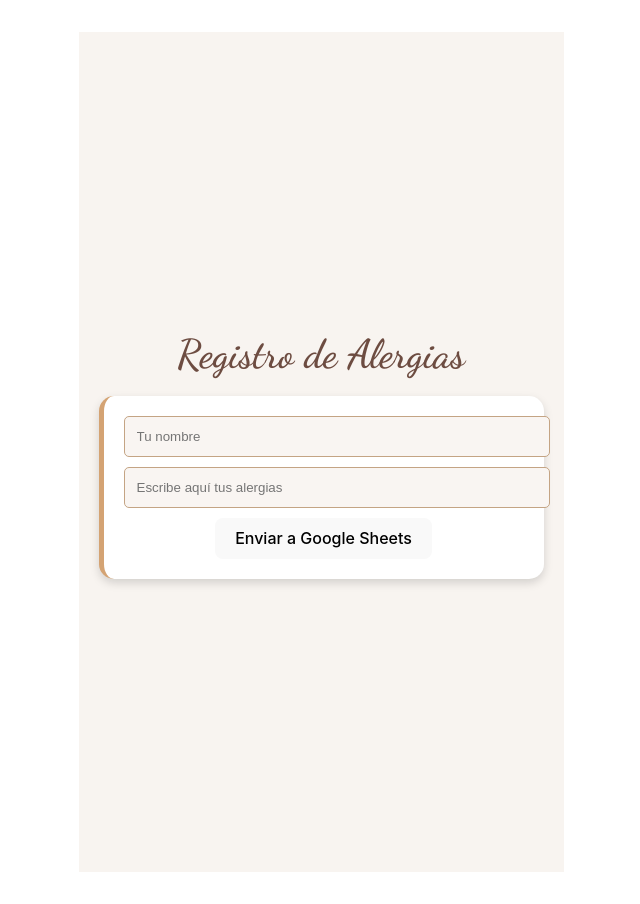
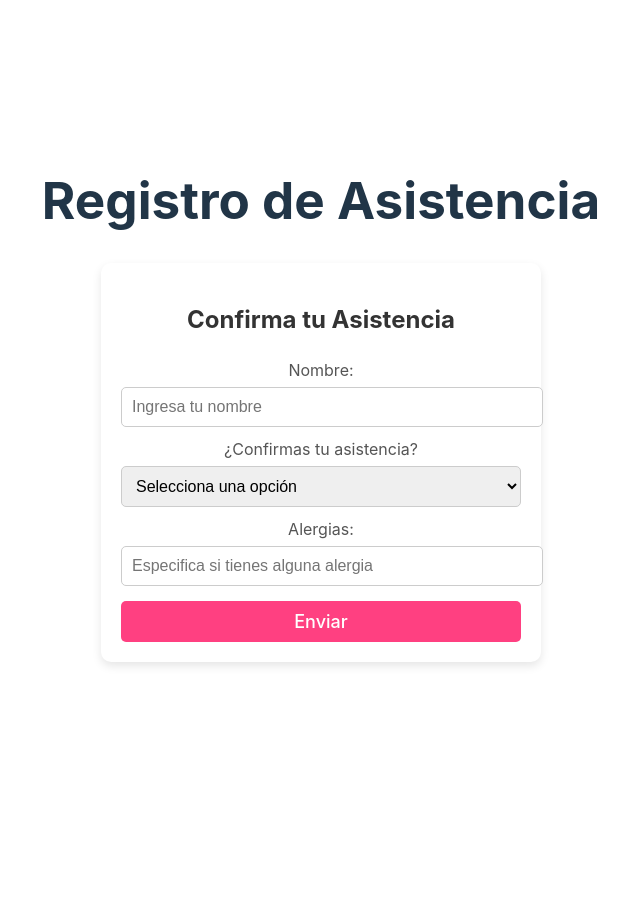
Before and after one commit to CristopherVanegas/BodaNicoleRo, a React (Vite) app in the folder boda_nicole_ro/: page / in a window 1280 px wide. Shown: the whole page, without its empty margins (319-959 px from the left). After the commit the page ends 800 px from the top, so only its background shows below. Built offline with nearby package versions, Linux system fonts and the light colour scheme.

Commit message:
Implementación con axios para enviar a google sheet

```diff
--- a/boda_nicole_ro/src/App.jsx
+++ b/boda_nicole_ro/src/App.jsx
@@ -1,9 +1,10 @@
-import { WeddingPage } from './WeddingPage/WeddingPage'
+import WeddingPage from "./components/WeddingPage/WeddingPage";
 import './App.css'
 
 function App() {
   return (
     <>
+      <h1>Registro de Asistencia</h1>
       <WeddingPage />
     </>
   )
--- a/boda_nicole_ro/src/WeddingPage/WeddingPage.jsx
+++ /dev/null
@@ -1,65 +0,0 @@
-import React, { useState } from "react";
-import styles from "./WeddingPage.module.css";
-
-export const WeddingPage = () => {
-  const [name, setName] = useState("");
-  const [allergy, setAllergy] = useState("");
-
-  const webhookUrl = "https://script.google.com/macros/s/AKfycbxOJnnOIMGGgkwe-ccNhlmnavRN01ydj60TDj8U79HlUhpWjdZ5IjuS9nATS4Z5DFPP/exec"; // Pega tu URL del webhook aquí
-
-  const sendToGoogleSheets = async () => {
-    if (!name || !allergy) {
-      alert("Por favor ingresa tu nombre y alergias antes de enviar.");
-      return;
-    }
-    try {
-      const response = await fetch(webhookUrl, {
-        method: "POST",
-        headers: {
-          "Content-Type": "application/json",
-        },
-        mode: "cors",  // 🔹 Se añade esto para evitar el error CORS
-        body: JSON.stringify({ name, allergy }),
-      });
-
-      if (!response.ok) {
-        throw new Error(`Error en la solicitud: ${response.status} ${response.statusText}`);
-      }
-
-      alert("Datos enviados correctamente a Google Sheets.");
-    } catch (error) {
-      console.error("Error en la solicitud a Google Sheets:", error);
-      alert(`Error al enviar datos: ${error.message}. Revisa la consola para más detalles.`);
-    }
-  };
-
-
-
-  return (
-    <div className={styles.container}>
-      <h1 className={styles.title}>Registro de Alergias</h1>
-
-      <div className={styles.card}>
-        <input
-          type="text"
-          placeholder="Tu nombre"
-          value={name}
-          onChange={(e) => setName(e.target.value)}
-          className={styles.input}
-        />
-        <input
-          type="text"
-          placeholder="Escribe aquí tus alergias"
-          value={allergy}
-          onChange={(e) => setAllergy(e.target.value)}
-          className={styles.input}
-        />
-        <button onClick={sendToGoogleSheets} className={styles.button}>
-          Enviar a Google Sheets
-        </button>
-      </div>
-    </div>
-  );
-};
-
-export default WeddingPage;
--- a/boda_nicole_ro/src/WeddingPage/WeddingPage.module.css
+++ /dev/null
@@ -1,76 +0,0 @@
-.container {
-  min-height: 100vh;
-  display: flex;
-  flex-direction: column;
-  align-items: center;
-  justify-content: center;
-  background-color: #f8f4f0; /* Fondo más elegante */
-  padding: 20px;
-}
-
-.title {
-  font-size: 2.5rem;
-  font-weight: bold;
-  text-align: center;
-  margin-bottom: 20px;
-  font-family: "Dancing Script", cursive;
-  color: #6d4c41;
-}
-
-.card {
-  background: white;
-  padding: 20px;
-  border-radius: 15px;
-  box-shadow: 0 4px 10px rgba(0, 0, 0, 0.15);
-  width: 100%;
-  max-width: 400px;
-  margin-bottom: 20px;
-  border-left: 5px solid #d4a373;
-}
-
-.subtitle {
-  font-size: 1.5rem;
-  font-weight: 600;
-  margin-bottom: 10px;
-  color: #6d4c41;
-}
-
-.input {
-  width: 100%;
-  padding: 12px;
-  margin-bottom: 10px;
-  border: 1px solid #c4a484;
-  border-radius: 5px;
-  background-color: #f9f5f2;
-  color: black;
-}
-
-.buttonGreen {
-  width: 100%;
-  background-color: #4caf50;
-  color: white;
-  padding: 12px;
-  border: none;
-  border-radius: 5px;
-  cursor: pointer;
-  font-size: 1.1rem;
-}
-
-.buttonGreen:hover {
-  background-color: #388e3c;
-}
-
-.buttonRed {
-  width: 100%;
-  background-color: #d32f2f;
-  color: white;
-  padding: 12px;
-  border: none;
-  border-radius: 5px;
-  cursor: pointer;
-  font-size: 1.1rem;
-}
-
-.buttonRed:hover {
-  background-color: #b71c1c;
-}
--- /dev/null
+++ b/boda_nicole_ro/src/components/WeddingPage/WeddingPage.jsx
@@ -0,0 +1,75 @@
+import { useState } from "react";
+import axios from "axios";
+import styles from "./WeddingPage.module.css"; // Importar CSS Module
+
+const WeddingPage = () => {
+  const [formData, setFormData] = useState({
+    nombre: "",
+    confirmaAsistencia: "",
+    alergias: "",
+  });
+
+  const [mensaje, setMensaje] = useState("");
+
+  const handleChange = (e) => {
+    setFormData({ ...formData, [e.target.name]: e.target.value });
+  };
+
+  const handleSubmit = async (e) => {
+    e.preventDefault();
+    const scriptURL = "https://script.google.com/macros/s/AKfycbwo3Xoqeu_ZEYjT9wsQj1YupIToLFYWt2aRnuCwktkTzZB-6XcRXOXCmB1qRrx-D1gB/exec"; // Reemplaza con tu URL de Google Apps Script
+
+    try {
+      axios.post(scriptURL, formData, {
+        headers: {
+          "Content-Type": "application/json"
+        }
+      })
+      setMensaje("✅ Datos enviados correctamente.");
+      setFormData({ nombre: "", confirmaAsistencia: "", alergias: "" });
+    } catch (error) {
+      console.error("Error al enviar los datos", error);
+      setMensaje("❌ Hubo un error al enviar los datos.");
+    }
+  };
+
+  return (
+    <div className={styles.container}>
+      <h2 className={styles.title}>Confirma tu Asistencia</h2>
+      <form onSubmit={handleSubmit} className={styles.form}>
+        <label className={styles.label}>Nombre:</label>
+        <input
+          type="text"
+          name="nombre"
+          placeholder="Ingresa tu nombre"
+          value={formData.nombre}
+          onChange={handleChange}
+          required
+          className={styles.input}
+        />
+
+        <label className={styles.label}>¿Confirmas tu asistencia?</label>
+        <select name="confirmaAsistencia" value={formData.confirmaAsistencia} onChange={handleChange} required className={styles.input}>
+          <option value="">Selecciona una opción</option>
+          <option value="Sí">Sí</option>
+          <option value="No">No</option>
+        </select>
+
+        <label className={styles.label}>Alergias:</label>
+        <input
+          type="text"
+          name="alergias"
+          placeholder="Especifica si tienes alguna alergia"
+          value={formData.alergias}
+          onChange={handleChange}
+          className={styles.input}
+        />
+
+        <button type="submit" className={styles.button}>Enviar</button>
+      </form>
+      {mensaje && <p className={styles.message}>{mensaje}</p>}
+    </div>
+  );
+};
+
+export default WeddingPage;
--- /dev/null
+++ b/boda_nicole_ro/src/components/WeddingPage/WeddingPage.module.css
@@ -0,0 +1,57 @@
+.container {
+  width: 100%;
+  max-width: 400px;
+  margin: auto;
+  padding: 20px;
+  background: #fff;
+  border-radius: 10px;
+  box-shadow: 0 4px 10px rgba(0, 0, 0, 0.1);
+  text-align: center;
+}
+
+.title {
+  font-size: 24px;
+  margin-bottom: 10px;
+  color: #333;
+}
+
+.form {
+  display: flex;
+  flex-direction: column;
+}
+
+.label {
+  font-size: 16px;
+  margin-top: 10px;
+  color: #555;
+}
+
+.input {
+  width: 100%;
+  padding: 10px;
+  margin-top: 5px;
+  border: 1px solid #ccc;
+  border-radius: 5px;
+  font-size: 16px;
+}
+
+.button {
+  background-color: #ff4081;
+  color: white;
+  padding: 10px;
+  border: none;
+  border-radius: 5px;
+  font-size: 18px;
+  margin-top: 15px;
+  cursor: pointer;
+}
+
+.button:hover {
+  background-color: #e91e63;
+}
+
+.message {
+  font-size: 16px;
+  margin-top: 15px;
+  color: green;
+}
```
Also changed, not shown: boda_nicole_ro/package.json (line endings or trailing spaces).
